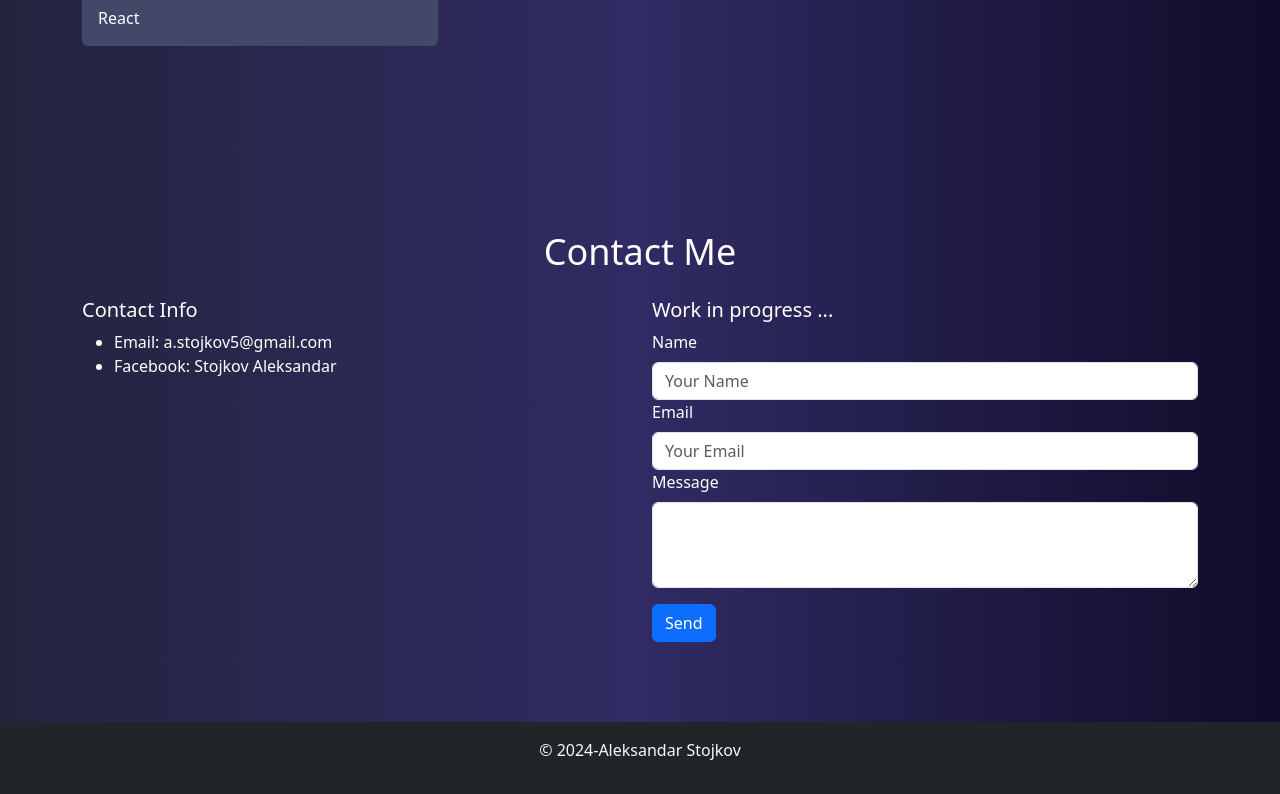
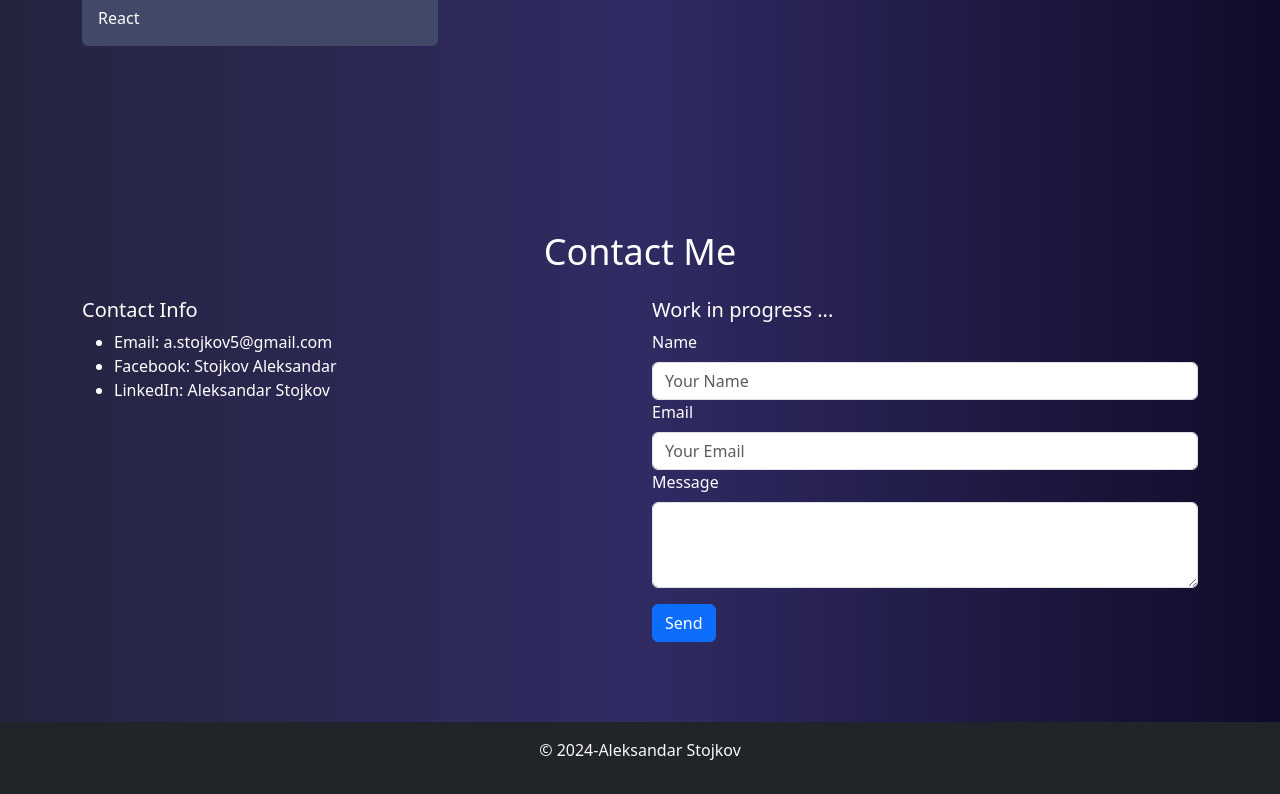
Before and after one commit to stojkov5/Portfolio, a React (Vite) app: page / in a window 1280 px wide. Shown: the part 1882-2676 px from the top of the page. Built offline with nearby package versions, Linux system fonts and the light colour scheme.

Commit message:
Added Linkedin

```diff
--- a/src/components/Contact.jsx
+++ b/src/components/Contact.jsx
@@ -11,6 +11,7 @@ const Contact = () => {
             <ul>
               <li>Email: a.stojkov5@gmail.com</li>
               <li>Facebook: Stojkov Aleksandar</li>
+              <li>LinkedIn: Aleksandar Stojkov</li>
               {/* Add other social handles */}
             </ul>
           </Col>
```
